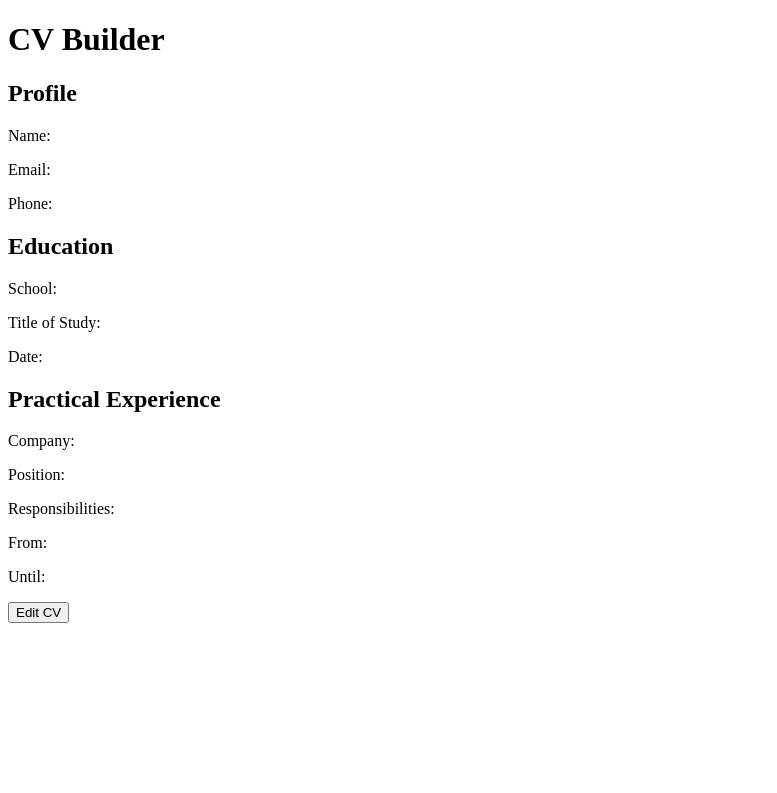
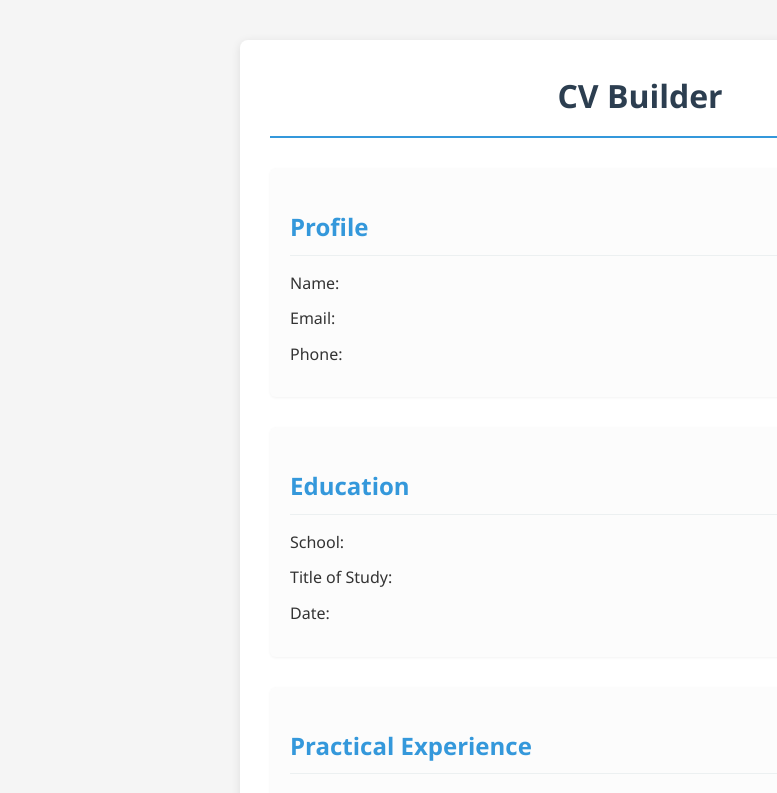
Before and after one commit to Nano1008/odin-CV-application, a React app: page / in a window 1280 px wide. Shown: the top 793 px of the page, without its empty margins (0-777 px from the left). Built offline with nearby package versions, Linux system fonts and the light colour scheme; the HTML template or start-up script is replaced by a standard one.

Commit message:
Add styles

```diff
--- a/src/components/Experience.jsx
+++ b/src/components/Experience.jsx
@@ -14,7 +14,7 @@ function Experience({ editMode }) {
   };
 
   return (
-    <div className="section">
+    <section>
       <h2>Practical Experience</h2>
       {editMode ? (
         <form>
@@ -60,7 +60,7 @@ function Experience({ editMode }) {
           <p>Until: {experience.dateUntil}</p>
         </div>
       )}
-    </div>
+    </section>
   );
 }
 
--- a/src/styles/App.css
+++ b/src/styles/App.css
@@ -0,0 +1,105 @@
+/* Base styles and reset */
+* {
+  margin: 0;
+  padding: 0;
+  box-sizing: border-box;
+  font-family: "Segoe UI", Tahoma, Geneva, Verdana, sans-serif;
+}
+
+body {
+  background-color: #f5f5f5;
+  color: #333;
+  line-height: 1.6;
+}
+
+/* Main container */
+.app-container {
+  max-width: 800px;
+  margin: 40px auto;
+  background: white;
+  border-radius: 8px;
+  box-shadow: 0 2px 10px rgba(0, 0, 0, 0.1);
+  padding: 30px;
+}
+
+/* Headings */
+h1 {
+  text-align: center;
+  color: #2c3e50;
+  margin-bottom: 30px;
+  padding-bottom: 15px;
+  border-bottom: 2px solid #3498db;
+}
+
+h2 {
+  color: #3498db;
+  margin: 20px 0 15px;
+  padding-bottom: 8px;
+  border-bottom: 1px solid #ecf0f1;
+}
+
+/* Section styling */
+section {
+  margin-bottom: 30px;
+  padding: 20px;
+  background-color: #fcfcfc;
+  border-radius: 6px;
+  box-shadow: 0 1px 3px rgba(0, 0, 0, 0.05);
+}
+
+/* Form elements */
+form {
+  display: grid;
+  gap: 15px;
+}
+
+input,
+textarea {
+  width: 100%;
+  padding: 10px;
+  border: 1px solid #ddd;
+  border-radius: 4px;
+  font-size: 16px;
+  transition: border-color 0.3s;
+}
+
+input:focus,
+textarea:focus {
+  outline: none;
+  border-color: #3498db;
+  box-shadow: 0 0 0 2px rgba(52, 152, 219, 0.2);
+}
+
+textarea {
+  min-height: 100px;
+  resize: vertical;
+}
+
+/* Display mode styling */
+p {
+  margin: 10px 0;
+  font-size: 16px;
+}
+
+/* Edit/Submit button */
+button {
+  display: block;
+  margin: 30px auto;
+  padding: 12px 30px;
+  background-color: #3498db;
+  color: white;
+  border: none;
+  border-radius: 4px;
+  font-size: 16px;
+  font-weight: 600;
+  cursor: pointer;
+  transition: background-color 0.3s, transform 0.1s;
+}
+
+button:hover {
+  background-color: #2980b9;
+}
+
+button:active {
+  transform: scale(0.98);
+}
```
